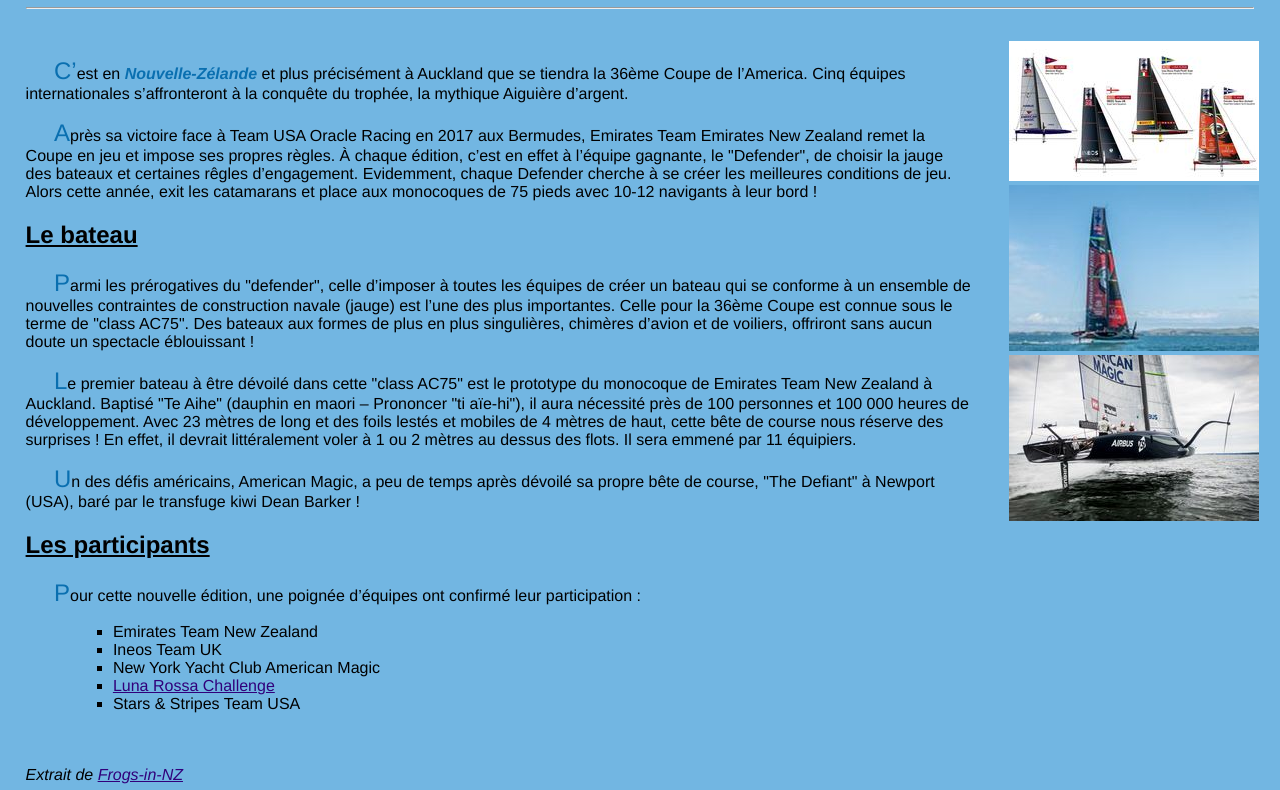
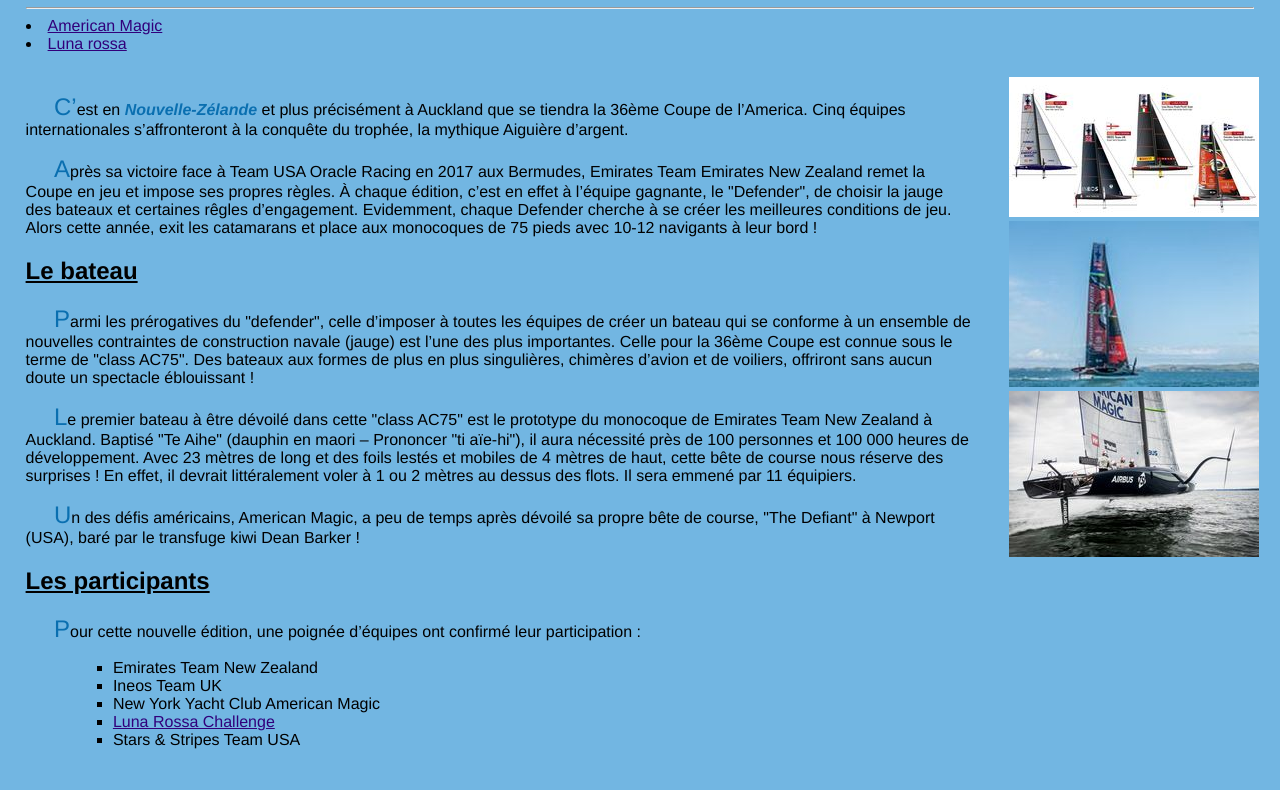
Before and after one commit to lilian-breux/ACwebProject, a plain HTML site: page index.html in a window 1280 px wide. Shown: the part 110-900 px from the top of the page. Drawn offline with Linux system fonts and the light colour scheme.

Commit message:
Ajout hyperlien vers American Magic

```diff
--- a/index.html
+++ b/index.html
@@ -10,7 +10,12 @@
 
   <h1>L’America’s Cup en Nouvelle-Zélande ou pas</h1>
   <hr />
-
+	<nav>
+		<lu>
+			<li><a href="./challenger/american_magic.html" title="Magic">American Magic</a></li>
+			<li><a href="./challenger/luna_rossa.html" title="Lua">Luna rossa</a></li>
+		</lu>
+	</nav>
   <section class="texte">
 	<p>
 	C’est en <em>Nouvelle-Zélande</em> et plus précisément à Auckland que se tiendra la 36ème Coupe de l’America.
```
